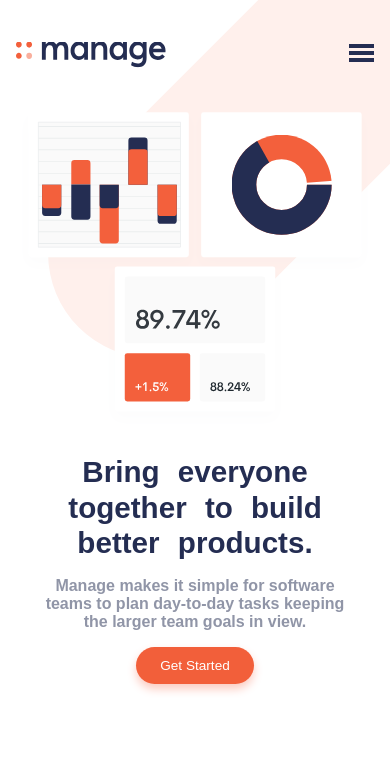
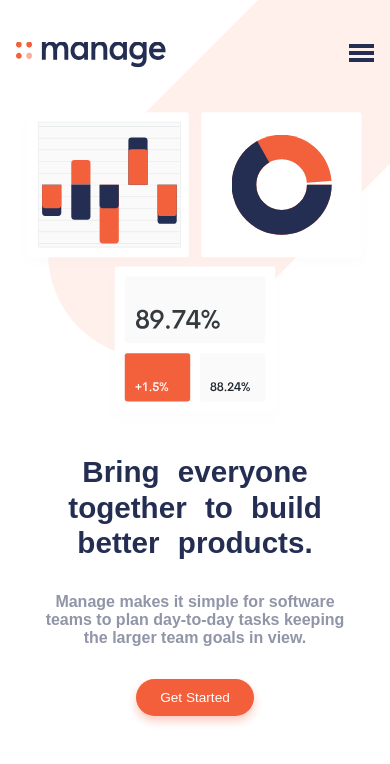
Before and after one commit to naveen-27/manage-homepage, a React (Create React App) app: page / in a window 390 px wide. Shown: the top 764 px of the page. Built offline with nearby package versions, Linux system fonts and the light colour scheme; a web font is replaced by a local one.

Commit message:
Removed small padding from .Hero at smaller widths and set to default padding

```diff
--- a/src/styles/HeroCTA.module.css
+++ b/src/styles/HeroCTA.module.css
@@ -30,8 +30,4 @@
   .Hero-Desc {
     text-align: center;
   }
-
-  .Hero-Desc {
-    margin: 1rem 0;
-  }
 }
```
